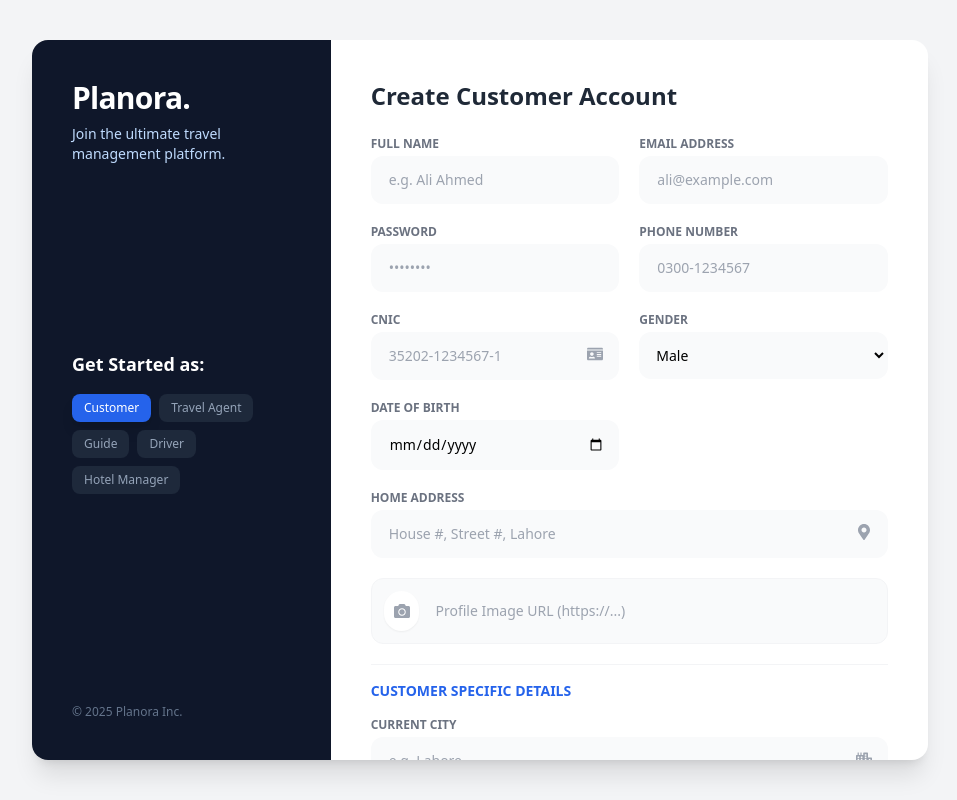
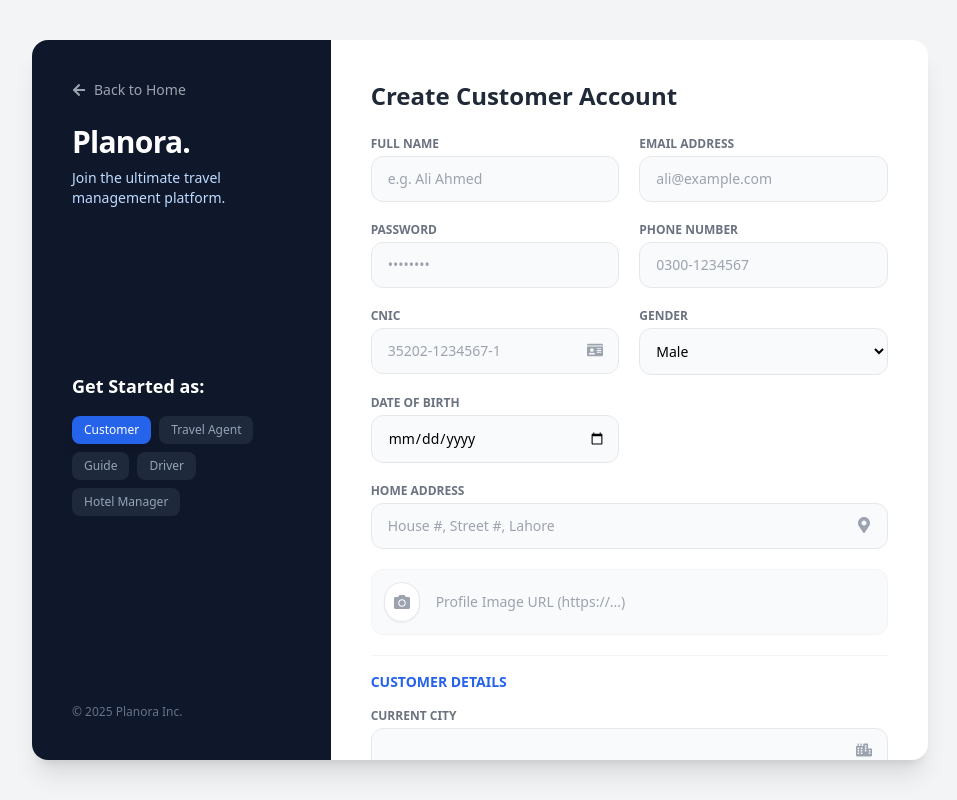
Before and after one commit to AhmadCraftsCode/Planora, a React (Vite) app in the folder client/: page /register in a window 1280 px wide. Shown: the whole page, without its empty margins (160-1117 px from the left). Built offline with nearby package versions, Linux system fonts and the light colour scheme; no server answers.

Commit message:
Reverted Login/Register to simple clean design with Back button

```diff
--- a/client/src/pages/Register.jsx
+++ b/client/src/pages/Register.jsx
@@ -1,8 +1,7 @@
-import { useState, useEffect } from "react";
+import { useState } from "react";
 import axios from "axios";
 import { Link, useNavigate } from "react-router-dom";
-import { FaIdCard, FaMapMarkerAlt, FaCar, FaHotel, FaLanguage, FaCity, FaCamera } from "react-icons/fa";
-import { API_URL } from "../config";
+import { FaArrowLeft, FaIdCard, FaMapMarkerAlt, FaCar, FaHotel, FaLanguage, FaCity, FaCamera } from "react-icons/fa";
 
 const Register = () => {
   const navigate = useNavigate();
@@ -18,84 +17,44 @@ const Register = () => {
 
   const [errors, setErrors] = useState({});
 
-  // --- MASKING & VALIDATION LOGIC ---
+  // --- VALIDATION LOGIC (Kept Exact Same) ---
   const handleChange = (e) => {
     const { name, value } = e.target;
     let val = value;
     let error = "";
 
-    // 1. AUTO-MASKING (Formatting)
     if (name === "phone") {
-      // Allow only numbers and dashes
       val = val.replace(/[^0-9]/g, "");
       if (val.length > 4) val = val.slice(0, 4) + "-" + val.slice(4);
-      val = val.slice(0, 12); // Max length 0300-1234567
+      val = val.slice(0, 12);
     }
     if (name === "cnic") {
       val = val.replace(/[^0-9]/g, "");
       if (val.length > 5) val = val.slice(0, 5) + "-" + val.slice(5);
       if (val.length > 13) val = val.slice(0, 13) + "-" + val.slice(13);
-      val = val.slice(0, 15); // Max length 35202-1234567-1
+      val = val.slice(0, 15);
     }
 
-    // 2. VALIDATION RULES
     switch (name) {
-      case "fullName":
-        if (!/^[a-zA-Z\s]*$/.test(val)) error = "Name must contain text only.";
+      case "fullName": if (!/^[a-zA-Z\s]*$/.test(val)) error = "Text only."; break;
+      case "email": if (!/^[^\s@]+@[^\s@]+\.[^\s@]+$/.test(val)) error = "Invalid email."; break;
+      case "password":
+        if (val.length < 8) error = "Min 8 chars.";
+        else if (!/[A-Z]/.test(val)) error = "Need 1 Capital.";
+        else if (!/[!@#$%^&*]/.test(val)) error = "Need 1 Symbol.";
         break;
-
-      case "email":
-        // Simple Regex for standard email format
-        if (!/^[^\s@]+@[^\s@]+\.[^\s@]+$/.test(val)) error = "Invalid email format.";
+      case "phone": if (val.length < 12) error = "Incomplete."; break;
+      case "cnic": if (val.length < 15) error = "Incomplete."; break;
+      case "dob":
+        const age = new Date().getFullYear() - new Date(val).getFullYear();
+        if (age < 18) error = "Must be 18+.";
         break;
-
-      case "password":
-        // Min 8 chars, 1 Uppercase, 1 Special Char
-        if (val.length < 8) error = "Must be at least 8 characters.";
-        else if (!/[A-Z]/.test(val)) error = "Must contain one Capital letter.";
-        else if (!/[!@#$%^&*]/.test(val)) error = "Must contain one Special character (!@#$).";
-        break;
-
-      case "phone":
-        if (val.length < 12) error = "Incomplete Phone Number.";
-        break;
-
-      case "cnic":
-        if (val.length < 15) error = "Incomplete CNIC.";
-        break;
-
-      case "dob":
-        const birthDate = new Date(val);
-        const today = new Date();
-        let age = today.getFullYear() - birthDate.getFullYear();
-        if (age < 18) error = "You must be 18+ to register.";
-        break;
-
-      // Role Specific Constraints
-      case "city":
-      case "assignedArea":
-      case "hotelName":
-      case "carName":
-        if (!/^[a-zA-Z\s]*$/.test(val)) error = "Text only (No numbers/symbols).";
-        break;
-
-      case "language":
-        if (!/^[a-zA-Z,\s]*$/.test(val)) error = "Text and commas only.";
-        break;
-
-      case "carModel":
-      case "pricePerKm":
-        if (!/^[0-9]*$/.test(val)) error = "Numbers only.";
-        break;
-
-      case "licenseNumber":
-        // Example Standard: ABC-1234 or LHR-12-1234
-        // Allow uppercase, numbers, and dashes only
-        if (!/^[A-Z0-9-]*$/.test(val)) error = "Uppercase letters, numbers and dashes only.";
-        break;
-
-      default:
-        break;
+      case "city": case "assignedArea": case "hotelName": case "carName":
+        if (!/^[a-zA-Z\s]*$/.test(val)) error = "Text only."; break;
+      case "language": if (!/^[a-zA-Z,\s]*$/.test(val)) error = "Text only."; break;
+      case "carModel": case "pricePerKm": if (!/^[0-9]*$/.test(val)) error = "Numbers only."; break;
+      case "licenseNumber": if (!/^[A-Z0-9-]*$/.test(val)) error = "Invalid format."; break;
+      default: break;
     }
 
     setFormData({ ...formData, [name]: val });
@@ -104,20 +63,13 @@ const Register = () => {
 
   const handleSubmit = async (e) => {
     e.preventDefault();
-
-    // Final check before submit
     const hasErrors = Object.values(errors).some(x => x !== "");
-    const hasEmpty = Object.values(formData).some(x => x === null); // Simplistic check
-
-    if (hasErrors) {
-      alert("Please fix the errors in the form before submitting.");
-      return;
-    }
+    if (hasErrors) return alert("Please fix form errors.");
 
     setLoading(true);
     try {
-      await axios.post(`/api/auth/register`, { ...formData, role });
-      alert("Registration Successful! Please login or wait for approval.");
+      await axios.post("/api/auth/register", { ...formData, role });
+      alert("Registration Successful!");
       navigate("/login");
     } catch (err) {
       alert(err.response?.data?.message || "Registration Failed");
@@ -130,9 +82,14 @@ const Register = () => {
     <div className="min-h-screen bg-[#F3F4F6] flex items-center justify-center p-6">
       <div className="bg-white rounded-2xl shadow-xl w-full max-w-4xl overflow-hidden flex flex-col md:flex-row">
 
-        {/* Left Side */}
+        {/* Left Side: Role Selector */}
         <div className="bg-[#0F172A] text-white md:w-1/3 p-10 flex flex-col justify-between">
           <div>
+            {/* BACK BUTTON ADDED HERE */}
+            <Link to="/" className="flex items-center gap-2 text-gray-400 hover:text-white transition mb-6 text-sm font-medium">
+              <FaArrowLeft /> Back to Home
+            </Link>
+
             <h1 className="text-3xl font-bold tracking-tight">Planora.</h1>
             <p className="text-blue-200 mt-2 text-sm">Join the ultimate travel management platform.</p>
           </div>
@@ -143,7 +100,7 @@ const Register = () => {
                   <button
                     key={r}
                     type="button"
-                    onClick={() => { setRole(r); setErrors({}); setFormData({...formData, fullName: ""}); }} // Reset errors on switch
+                    onClick={() => { setRole(r); setErrors({}); setFormData({...formData, fullName: ""}); }}
                     className={`px-3 py-1.5 rounded-lg text-xs font-medium transition-all ${
                       role === r ? "bg-blue-600 text-white shadow-lg" : "bg-slate-800 text-slate-400 hover:bg-slate-700"
                     }`}
@@ -162,7 +119,6 @@ const Register = () => {
 
           <form onSubmit={handleSubmit} className="space-y-5">
 
-            {/* Common Fields */}
             <div className="grid grid-cols-1 md:grid-cols-2 gap-5">
               <Input label="Full Name" name="fullName" value={formData.fullName} error={errors.fullName} placeholder="e.g. Ali Ahmed" onChange={handleChange} />
               <Input label="Email Address" name="email" type="email" value={formData.email} error={errors.email} placeholder="ali@example.com" onChange={handleChange} />
@@ -172,7 +128,7 @@ const Register = () => {
 
               <div>
                 <label className="block text-xs font-bold text-gray-500 uppercase mb-1">Gender</label>
-                <select name="gender" onChange={handleChange} className="w-full p-3 bg-gray-50 rounded-xl text-sm outline-none focus:ring-2 focus:ring-blue-500/20 border border-transparent">
+                <select name="gender" onChange={handleChange} className="w-full p-3 bg-gray-50 rounded-xl text-sm outline-none focus:ring-2 focus:ring-blue-500/20 border border-gray-200">
                   <option value="Male">Male</option>
                   <option value="Female">Female</option>
                 </select>
@@ -184,40 +140,27 @@ const Register = () => {
             <Input label="Home Address" name="address" value={formData.address} placeholder="House #, Street #, Lahore" icon={FaMapMarkerAlt} onChange={handleChange} />
 
             <div className="flex gap-4 items-center bg-gray-50 p-3 rounded-xl border border-gray-100">
-               <div className="w-10 h-10 bg-white rounded-full flex items-center justify-center text-gray-400 shadow-sm"><FaCamera/></div>
+               <div className="w-10 h-10 bg-white rounded-full flex items-center justify-center text-gray-400 shadow-sm border"><FaCamera/></div>
                <input name="profilePicture" onChange={handleChange} placeholder="Profile Image URL (https://...)" className="bg-transparent w-full text-sm outline-none" />
             </div>
 
-            {/* DYNAMIC FIELDS based on ROLE */}
+            {/* DYNAMIC FIELDS */}
             <div className="pt-4 border-t border-gray-100">
-               <h3 className="text-sm font-bold text-blue-600 uppercase mb-4 flex items-center gap-2">
-                 {role} Specific Details
-               </h3>
+               {role !== "Admin" && <h3 className="text-sm font-bold text-blue-600 uppercase mb-4">{role} Details</h3>}
 
-               {role === "Customer" && (
-                 <Input label="Current City" name="city" value={formData.city} error={errors.city} placeholder="e.g. Lahore" icon={FaCity} onChange={handleChange} />
-               )}
-
-               {role === "TravelAgent" && (
-                 <Input label="Assigned Area" name="assignedArea" value={formData.assignedArea} error={errors.assignedArea} placeholder="e.g. Northern Areas" icon={FaMapMarkerAlt} onChange={handleChange} />
-               )}
-
-               {role === "HotelManager" && (
-                 <Input label="Hotel Name" name="hotelName" value={formData.hotelName} error={errors.hotelName} placeholder="e.g. Pearl Continental" icon={FaHotel} onChange={handleChange} />
-               )}
-
-               {role === "Guide" && (
-                 <Input label="Languages Spoken" name="language" value={formData.language} error={errors.language} placeholder="English, Urdu" icon={FaLanguage} onChange={handleChange} />
-               )}
+               {role === "Customer" && <Input label="Current City" name="city" value={formData.city} error={errors.city} icon={FaCity} onChange={handleChange} />}
+               {role === "TravelAgent" && <Input label="Assigned Area" name="assignedArea" value={formData.assignedArea} error={errors.assignedArea} icon={FaMapMarkerAlt} onChange={handleChange} />}
+               {role === "HotelManager" && <Input label="Hotel Name" name="hotelName" value={formData.hotelName} error={errors.hotelName} icon={FaHotel} onChange={handleChange} />}
+               {role === "Guide" && <Input label="Languages" name="language" value={formData.language} error={errors.language} icon={FaLanguage} onChange={handleChange} />}
 
                {role === "Driver" && (
                  <>
-                   <Input label="License Number" name="licenseNumber" value={formData.licenseNumber} error={errors.licenseNumber} placeholder="LHR-1234" icon={FaCar} onChange={handleChange} />
+                   <Input label="License #" name="licenseNumber" value={formData.licenseNumber} error={errors.licenseNumber} icon={FaCar} onChange={handleChange} />
                    <div className="grid grid-cols-2 gap-4">
-                      <Input label="Car Name" name="carName" value={formData.carName} error={errors.carName} placeholder="Toyota Corolla" onChange={handleChange} />
-                      <Input label="Car Model" name="carModel" value={formData.carModel} error={errors.carModel} placeholder="2022" onChange={handleChange} />
+                      <Input label="Car Name" name="carName" value={formData.carName} error={errors.carName} onChange={handleChange} />
+                      <Input label="Car Model" name="carModel" value={formData.carModel} error={errors.carModel} onChange={handleChange} />
                    </div>
-                   <Input label="Price per KM (PKR)" name="pricePerKm" value={formData.pricePerKm} error={errors.pricePerKm} placeholder="50" type="text" onChange={handleChange} />
+                   <Input label="Price/Km" name="pricePerKm" value={formData.pricePerKm} error={errors.pricePerKm} onChange={handleChange} />
                  </>
                )}
             </div>
@@ -227,6 +170,7 @@ const Register = () => {
               disabled={loading || Object.values(errors).some(x => x !== "")}
               className="w-full bg-[#0F172A] text-white py-3.5 rounded-xl font-bold text-sm hover:bg-slate-800 transition shadow-lg disabled:opacity-50 disabled:cursor-not-allowed"
             >
+              {loading ? <FaCircleNotch className="animate-spin inline mr-2"/> : ""}
               {loading ? "Registering..." : `Register as ${role}`}
             </button>
 
@@ -241,7 +185,7 @@ const Register = () => {
   );
 };
 
-// REUSABLE INPUT COMPONENT WITH ERROR HANDLING
+// Reusable Clean Input
 const Input = ({ label, name, type="text", placeholder, icon: Icon, value, onChange, error, maxLength }) => (
   <div className="w-full">
     <label className="block text-xs font-bold text-gray-500 uppercase mb-1">{label}</label>
@@ -253,16 +197,15 @@ const Input = ({ label, name, type="text", placeholder, icon: Icon, value, onCha
         value={value}
         onChange={onChange}
         maxLength={maxLength}
-        className={`w-full p-3 bg-gray-50 rounded-xl text-sm outline-none border-2 transition-all pl-4
+        className={`w-full p-3 bg-gray-50 rounded-xl text-sm outline-none border transition-all pl-4
           ${error
-            ? "border-red-500 focus:border-red-500 bg-red-50 text-red-900 placeholder-red-300"
-            : "border-transparent focus:border-blue-500/50"
+            ? "border-red-500 bg-red-50 text-red-900"
+            : "border-gray-200 focus:border-blue-500"
           }`}
         placeholder={placeholder}
       />
       {Icon && <Icon className={`absolute right-4 top-3.5 ${error ? "text-red-400" : "text-gray-400"}`} />}
     </div>
-    {/* ERROR MESSAGE TEXT */}
     {error && <p className="text-[10px] text-red-600 mt-1 font-semibold ml-1">{error}</p>}
   </div>
 );
```
Also changed, not shown: client/src/pages/Login.jsx (+20 -28 lines).
